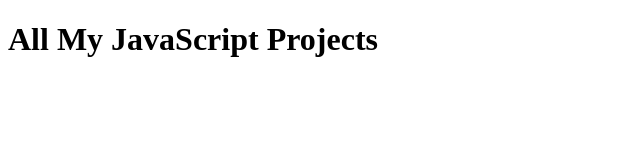
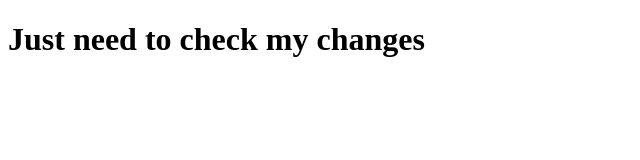
Before and after one commit to mujahidhassanpiaic/JavascriptProjects, a plain HTML site: page index.html in a window 1280 px wide. Shown: the whole page, without its empty margins (0-640 px from the left). Drawn offline with Linux system fonts and the light colour scheme.

Commit message:
Update index.html

```diff
--- a/index.html
+++ b/index.html
@@ -6,6 +6,6 @@
     <title>JavaScript Projects</title>
 </head>
 <body>
-    <h1>All My JavaScript Projects</h1>
+    <h1>Just need to check my changes</h1>
 </body>
 </html>
```
